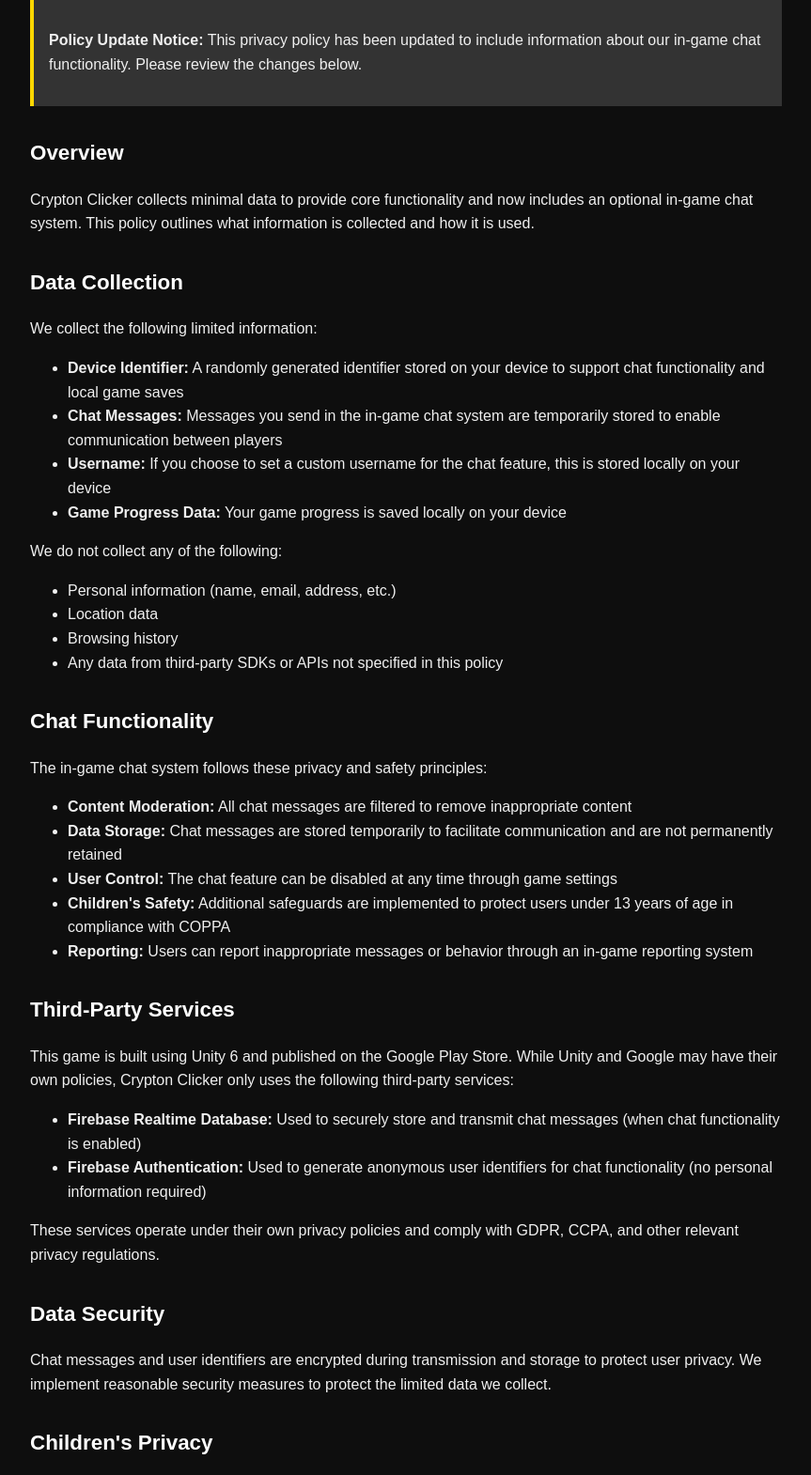
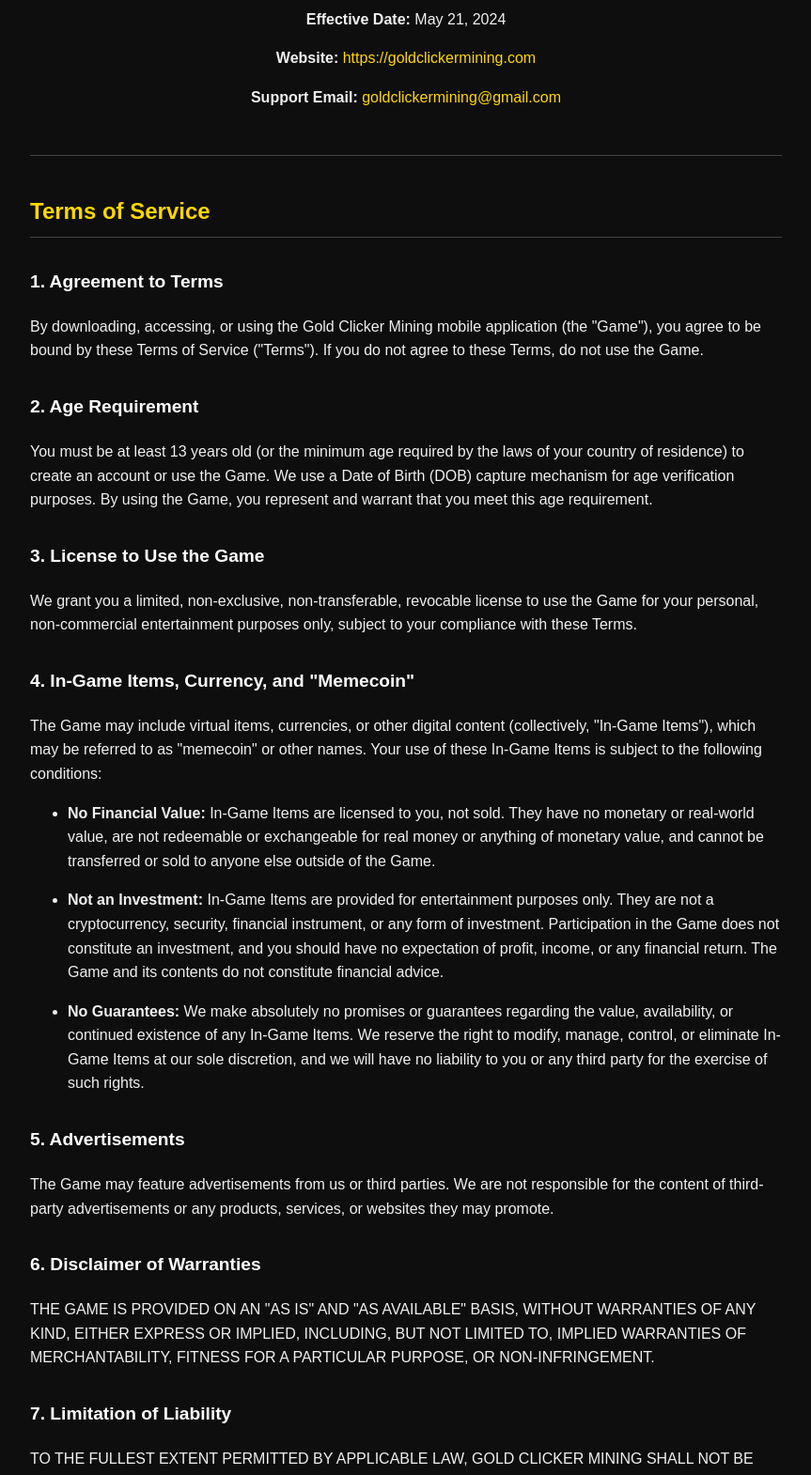
Before and after one commit to Tanner253/crypton-clicker-privacy-policy, a plain HTML site: page index.html in a window 1280 px wide. Shown: the part 164-1734 px from the top of the page at 94% size, without its empty margins (208-1071 px from the left). Drawn offline with Linux system fonts and the light colour scheme.

Commit message:
html change

```diff
--- a/index.html
+++ b/index.html
@@ -3,7 +3,7 @@
 <head>
   <meta charset="UTF-8" />
   <meta name="viewport" content="width=device-width, initial-scale=1.0"/>
-  <title>Privacy Policy - Crypton Clicker</title>
+  <title>Terms of Service & Privacy Policy - Gold Clicker Mining</title>
   <style>
     body {
       font-family: Arial, sans-serif;
@@ -15,19 +15,30 @@
       line-height: 1.6;
     }
 
+    h1, h2, h3 {
+      color: #ffd700;
+    }
+
     h1 {
-      color: #ffd700;
       font-size: 2rem;
       margin-bottom: 1rem;
+      text-align: center;
     }
 
     h2 {
-      color: #ffffff;
-      font-size: 1.4rem;
-      margin-top: 2rem;
+      font-size: 1.5rem;
+      margin-top: 2.5rem;
+      border-bottom: 1px solid #444;
+      padding-bottom: 0.5rem;
     }
 
-    p {
+    h3 {
+      font-size: 1.2rem;
+      margin-top: 2rem;
+      color: #ffffff;
+    }
+
+    p, li {
       font-size: 1rem;
       margin-bottom: 1rem;
     }
@@ -50,82 +61,116 @@
       text-decoration: underline;
     }
 
-    .update-note {
-      background-color: #333;
-      padding: 1rem;
-      border-left: 4px solid #ffd700;
-      margin-bottom: 2rem;
+    .contact-info {
+        text-align: center;
+        margin-bottom: 2rem;
+        padding-bottom: 2rem;
+        border-bottom: 1px solid #444;
     }
+
   </style>
 </head>
 <body>
-  <h1>Privacy Policy</h1>
-  <p><strong>Effective Date:</strong> May 15, 2024</p>
+  <h1>Gold Clicker Mining<br>Terms of Service & Privacy Policy</h1>
 
-  <div class="update-note">
-    <p><strong>Policy Update Notice:</strong> This privacy policy has been updated to include information about our in-game chat functionality. Please review the changes below.</p>
+  <div class="contact-info">
+    <p><strong>Effective Date:</strong> May 21, 2024</p>
+    <p><strong>Website:</strong> <a href="https://goldclickermining.com">https://goldclickermining.com</a></p>
+    <p><strong>Support Email:</strong> <a href="mailto:goldclickermining@gmail.com">goldclickermining@gmail.com</a></p>
   </div>
 
-  <h2>Overview</h2>
-  <p>Crypton Clicker collects minimal data to provide core functionality and now includes an optional in-game chat system. This policy outlines what information is collected and how it is used.</p>
+  <h2>Terms of Service</h2>
 
-  <h2>Data Collection</h2>
-  <p>We collect the following limited information:</p>
+  <h3>1. Agreement to Terms</h3>
+  <p>By downloading, accessing, or using the Gold Clicker Mining mobile application (the "Game"), you agree to be bound by these Terms of Service ("Terms"). If you do not agree to these Terms, do not use the Game.</p>
+
+  <h3>2. Age Requirement</h3>
+  <p>You must be at least 13 years old (or the minimum age required by the laws of your country of residence) to create an account or use the Game. We use a Date of Birth (DOB) capture mechanism for age verification purposes. By using the Game, you represent and warrant that you meet this age requirement.</p>
+
+  <h3>3. License to Use the Game</h3>
+  <p>We grant you a limited, non-exclusive, non-transferable, revocable license to use the Game for your personal, non-commercial entertainment purposes only, subject to your compliance with these Terms.</p>
+
+  <h3>4. In-Game Items, Currency, and "Memecoin"</h3>
+  <p>The Game may include virtual items, currencies, or other digital content (collectively, "In-Game Items"), which may be referred to as "memecoin" or other names. Your use of these In-Game Items is subject to the following conditions:</p>
   <ul>
-    <li><strong>Device Identifier:</strong> A randomly generated identifier stored on your device to support chat functionality and local game saves</li>
-    <li><strong>Chat Messages:</strong> Messages you send in the in-game chat system are temporarily stored to enable communication between players</li>
-    <li><strong>Username:</strong> If you choose to set a custom username for the chat feature, this is stored locally on your device</li>
-    <li><strong>Game Progress Data:</strong> Your game progress is saved locally on your device</li>
+      <li><strong>No Financial Value:</strong> In-Game Items are licensed to you, not sold. They have no monetary or real-world value, are not redeemable or exchangeable for real money or anything of monetary value, and cannot be transferred or sold to anyone else outside of the Game.</li>
+      <li><strong>Not an Investment:</strong> In-Game Items are provided for entertainment purposes only. They are not a cryptocurrency, security, financial instrument, or any form of investment. Participation in the Game does not constitute an investment, and you should have no expectation of profit, income, or any financial return. The Game and its contents do not constitute financial advice.</li>
+      <li><strong>No Guarantees:</strong> We make absolutely no promises or guarantees regarding the value, availability, or continued existence of any In-Game Items. We reserve the right to modify, manage, control, or eliminate In-Game Items at our sole discretion, and we will have no liability to you or any third party for the exercise of such rights.</li>
   </ul>
 
-  <p>We do not collect any of the following:</p>
+  <h3>5. Advertisements</h3>
+  <p>The Game may feature advertisements from us or third parties. We are not responsible for the content of third-party advertisements or any products, services, or websites they may promote.</p>
+
+  <h3>6. Disclaimer of Warranties</h3>
+  <p>THE GAME IS PROVIDED ON AN "AS IS" AND "AS AVAILABLE" BASIS, WITHOUT WARRANTIES OF ANY KIND, EITHER EXPRESS OR IMPLIED, INCLUDING, BUT NOT LIMITED TO, IMPLIED WARRANTIES OF MERCHANTABILITY, FITNESS FOR A PARTICULAR PURPOSE, OR NON-INFRINGEMENT.</p>
+
+  <h3>7. Limitation of Liability</h3>
+  <p>TO THE FULLEST EXTENT PERMITTED BY APPLICABLE LAW, GOLD CLICKER MINING SHALL NOT BE LIABLE FOR ANY INDIRECT, INCIDENTAL, SPECIAL, CONSEQUENTIAL, OR PUNITIVE DAMAGES, OR ANY LOSS OF PROFITS OR REVENUES, WHETHER INCURRED DIRECTLY OR INDIRECTLY, OR ANY LOSS OF DATA, USE, GOODWILL, OR OTHER INTANGIBLE LOSSES, RESULTING FROM YOUR ACCESS TO OR USE OF OR INABILITY TO ACCESS OR USE THE GAME.</p>
+
+  <h3>8. Termination</h3>
+  <p>We may suspend or terminate your access to the Game at any time, for any reason or no reason, without notice or liability to you.</p>
+
+
+  <h2>Privacy Policy</h2>
+
+  <h3>1. Information We Collect</h3>
+  <p>We collect the following limited information to operate and improve the Game:</p>
   <ul>
-    <li>Personal information (name, email, address, etc.)</li>
-    <li>Location data</li>
-    <li>Browsing history</li>
-    <li>Any data from third-party SDKs or APIs not specified in this policy</li>
+      <li><strong>Information You Provide:</strong> We collect your Date of Birth (DOB) solely for age verification. We do not store this information after verification. We also collect any information you provide when contacting us for support.</li>
+      <li><strong>Automatically Collected Information:</strong> We and our service providers may automatically collect your device identifier, advertising ID, IP address, and operating system to provide core functionality and serve advertisements.</li>
+      <li><strong>Game and Chat Data:</strong> We collect chat messages, a randomly generated identifier for your device, and your optional username to support the in-game chat system. Your game progress is saved locally on your device.</li>
   </ul>
 
-  <h2>Chat Functionality</h2>
+  <h3>2. How We Use Your Information</h3>
+  <p>We use the information we collect to:</p>
+  <ul>
+      <li>Provide, maintain, and improve the Game.</li>
+      <li>Verify your age to comply with legal requirements like COPPA.</li>
+      <li>Enable and moderate the in-game chat functionality.</li>
+      <li>Serve contextual and personalized advertisements.</li>
+      <li>Respond to your support requests.</li>
+      <li>Monitor and analyze trends and usage of our Game.</li>
+  </ul>
+
+  <h3>3. Chat Functionality</h3>
   <p>The in-game chat system follows these privacy and safety principles:</p>
   <ul>
-    <li><strong>Content Moderation:</strong> All chat messages are filtered to remove inappropriate content</li>
-    <li><strong>Data Storage:</strong> Chat messages are stored temporarily to facilitate communication and are not permanently retained</li>
-    <li><strong>User Control:</strong> The chat feature can be disabled at any time through game settings</li>
-    <li><strong>Children's Safety:</strong> Additional safeguards are implemented to protect users under 13 years of age in compliance with COPPA</li>
-    <li><strong>Reporting:</strong> Users can report inappropriate messages or behavior through an in-game reporting system</li>
+      <li><strong>Content Moderation:</strong> All chat messages are filtered to remove inappropriate content.</li>
+      <li><strong>Data Storage:</strong> Chat messages are stored temporarily to facilitate communication and are not permanently retained.</li>
+      <li><strong>User Control:</strong> The chat feature can be disabled at any time through game settings.</li>
+      <li><strong>Reporting:</strong> Users can report inappropriate messages or behavior through an in-game reporting system.</li>
   </ul>
 
-  <h2>Third-Party Services</h2>
-  <p>This game is built using Unity 6 and published on the Google Play Store. While Unity and Google may have their own policies, Crypton Clicker only uses the following third-party services:</p>
+  <h3>4. Third-Party Services & Advertising</h3>
+  <p>We work with third-party partners for core functionality and advertising. These services operate under their own privacy policies.</p>
   <ul>
-    <li><strong>Firebase Realtime Database:</strong> Used to securely store and transmit chat messages (when chat functionality is enabled)</li>
-    <li><strong>Firebase Authentication:</strong> Used to generate anonymous user identifiers for chat functionality (no personal information required)</li>
+      <li><strong>Ad Networks:</strong> Our advertising partners (e.g., Google AdMob, Unity Ads) use advertising IDs and similar technologies to serve personalized ads.</li>
+      <li><strong>Firebase:</strong> We use Firebase Realtime Database to securely transmit chat messages and Firebase Authentication to generate anonymous user identifiers for the chat feature.</li>
+      <li><strong>Game Engine & Publisher:</strong> The Game is built with Unity and published on platforms like the Google Play Store, which may collect their own diagnostic data.</li>
   </ul>
-  <p>These services operate under their own privacy policies and comply with GDPR, CCPA, and other relevant privacy regulations.</p>
 
-  <h2>Data Security</h2>
-  <p>Chat messages and user identifiers are encrypted during transmission and storage to protect user privacy. We implement reasonable security measures to protect the limited data we collect.</p>
+  <h3>5. Data Security</h3>
+  <p>We implement reasonable security measures to protect your information from loss, theft, and unauthorized access. Chat messages and user identifiers are encrypted during transmission and storage to protect user privacy.</p>
 
-  <h2>Children's Privacy</h2>
-  <p>Crypton Clicker complies with the Children's Online Privacy Protection Act (COPPA). We do not knowingly collect personal information from children under 13. The chat feature includes enhanced protections for younger users, including stricter content filtering and limited interaction options.</p>
+  <h3>6. Children's Privacy</h3>
+  <p>Our Game complies with the Children's Online Privacy Protection Act (COPPA). We use a neutral age-gate (DOB capture) to prevent children under 13 (or the relevant age in your jurisdiction) from accessing features that collect personal information. We do not knowingly collect personal information from children. The chat feature includes enhanced protections for younger users, including stricter content filtering.</p>
 
-  <h2>Future Changes</h2>
-  <p>If we decide to update the game to include any form of additional data collection (for analytics, crash reports, or otherwise), this privacy policy will be updated and users will be notified accordingly.</p>
-
-  <h2>Your Rights</h2>
+  <h3>7. Your Rights</h3>
   <p>You have the right to:</p>
   <ul>
-    <li>Disable the chat functionality at any time</li>
-    <li>Request deletion of your device identifier and any associated chat data</li>
-    <li>Report concerns about privacy or data handling</li>
+      <li>Disable the chat functionality at any time in the game settings.</li>
+      <li>Request deletion of your device identifier and any associated chat data by contacting us.</li>
+      <li>Report concerns about our privacy practices.</li>
   </ul>
 
+  <h3>8. Changes to this Policy</h3>
+  <p>We may change these Terms and the Privacy Policy from time to time. If we make changes, we will notify you by revising the "Effective Date" at the top of the policy.</p>
+
   <h2>Contact</h2>
-  <p>If you have any questions about this policy, please contact us at: <a href="mailto:cryptonclicker@gmail.com">cryptonclicker@gmail.com</a></p>
+  <p>If you have any questions about this policy, please contact us at: <a href="mailto:goldclickermining@gmail.com">goldclickermining@gmail.com</a></p>
 
   <footer>
-    &copy; 2024 Crypton Clicker. All rights reserved.
+    &copy; 2024 Gold Clicker Mining. All rights reserved.
   </footer>
 </body>
 </html>
```
